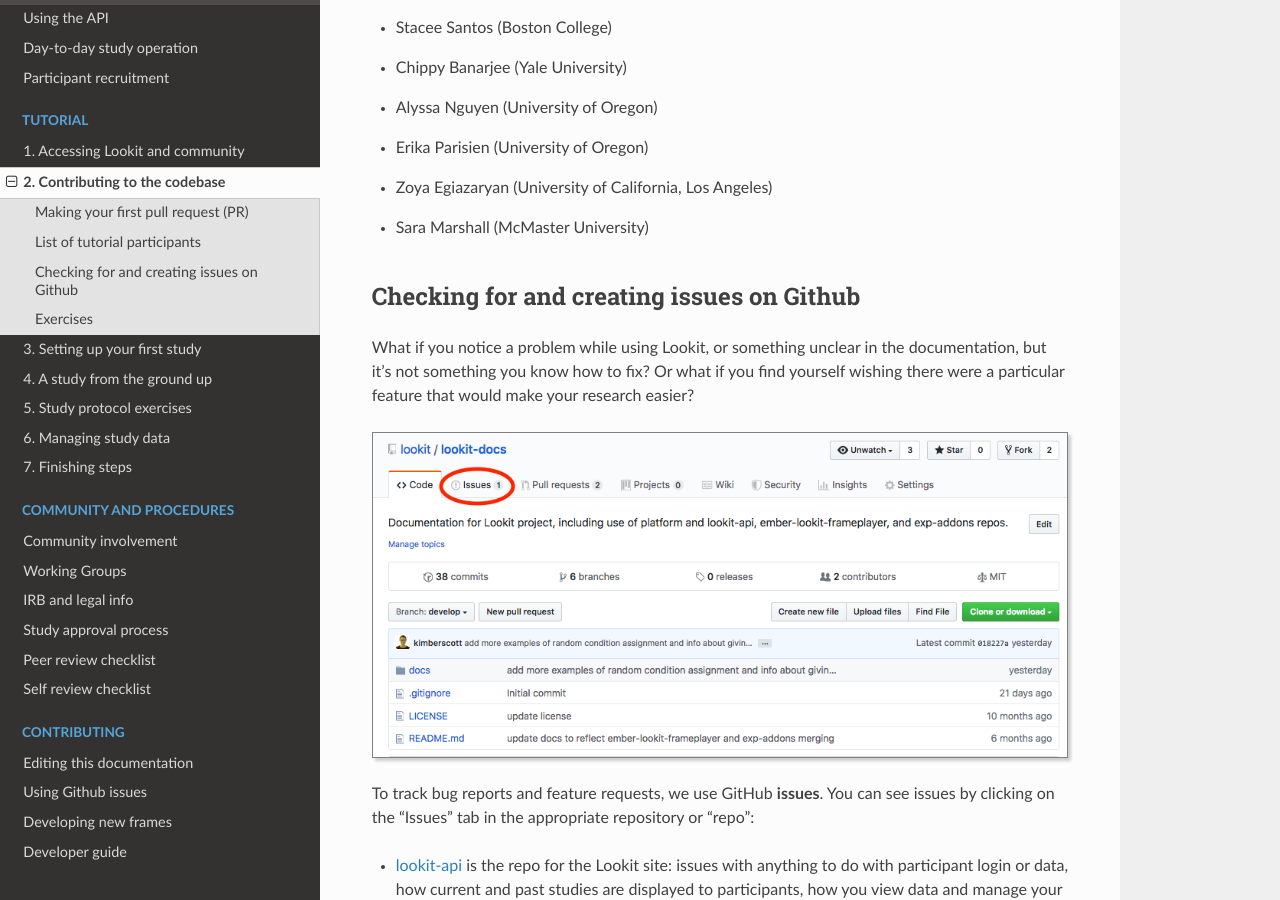
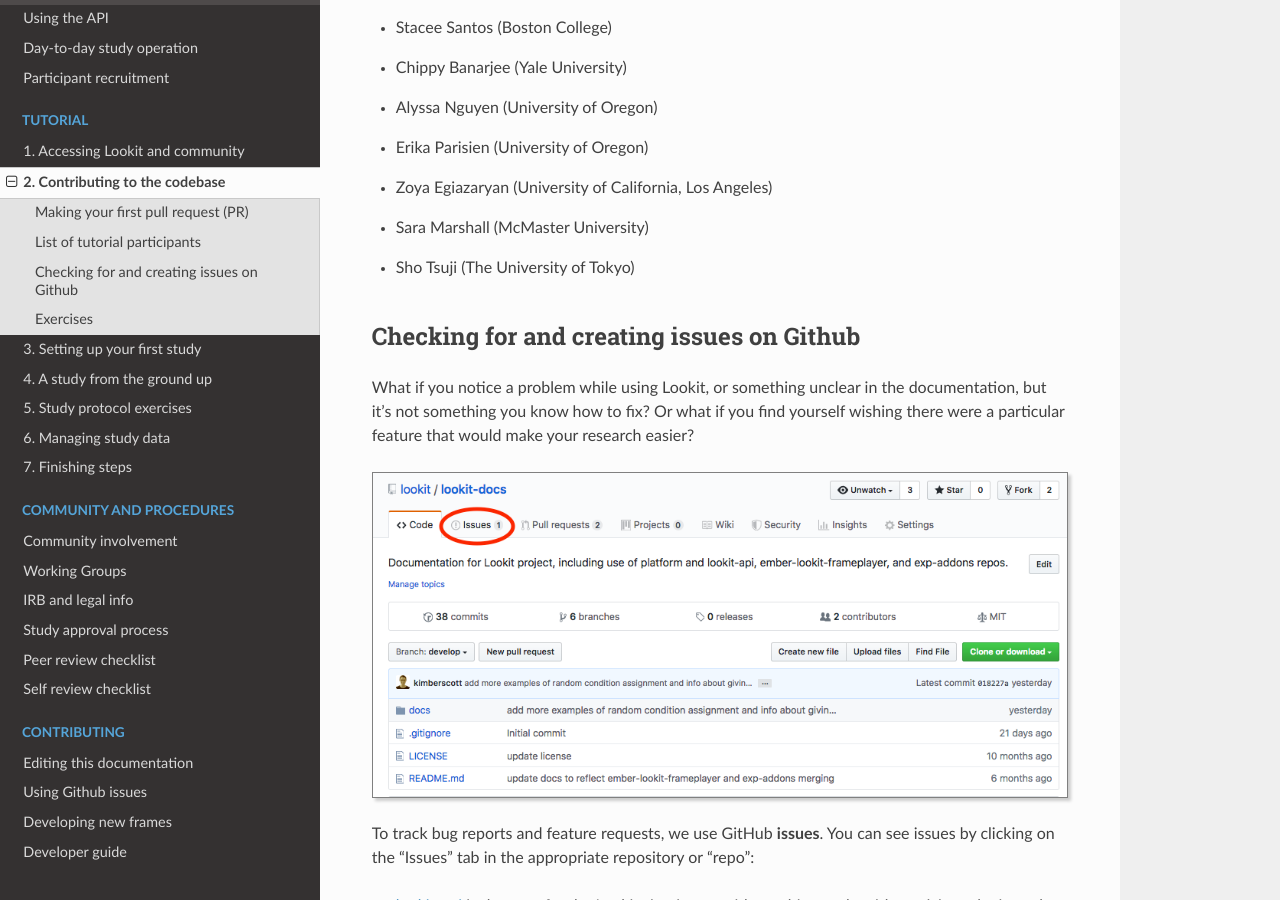
Before and after one commit to lookit/lookit-docs, a Sphinx documentation site: the page built from docs/source/tutorial-contributing.rst, in a window 1280 px wide and 900 px high, scrolled down 8697 px. Built offline with Sphinx 7.4.7 and the Read the Docs theme 2.0.0, drawn with Linux system fonts in a browser that asks for light colours.

Commit message:
Added name to list of tutorial contributors (#146)

```diff
--- a/docs/source/tutorial-contributing.rst
+++ b/docs/source/tutorial-contributing.rst
@@ -183,6 +183,7 @@
 - Erika Parisien (University of Oregon)
 - Zoya Egiazaryan (University of California, Los Angeles)
 - Sara Marshall (McMaster University)
+- Sho Tsuji (The University of Tokyo)
 
 .. _Github issues overview:
 
```
